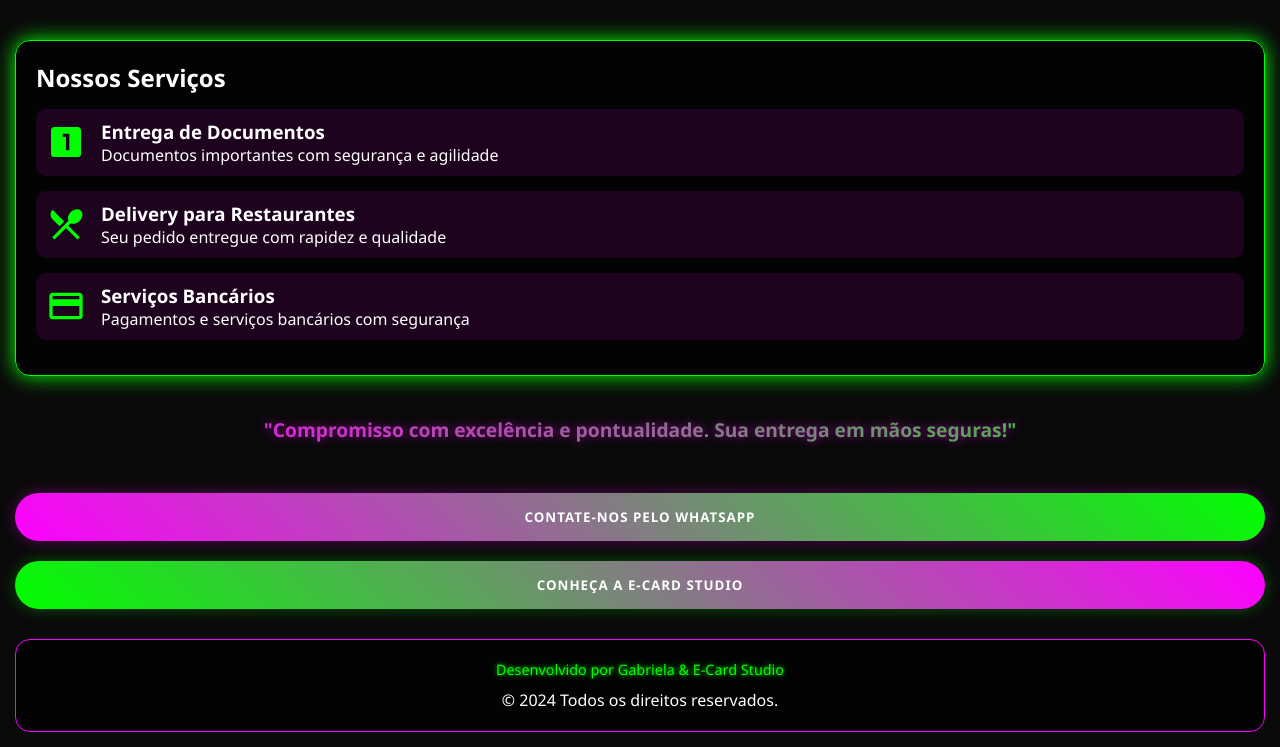
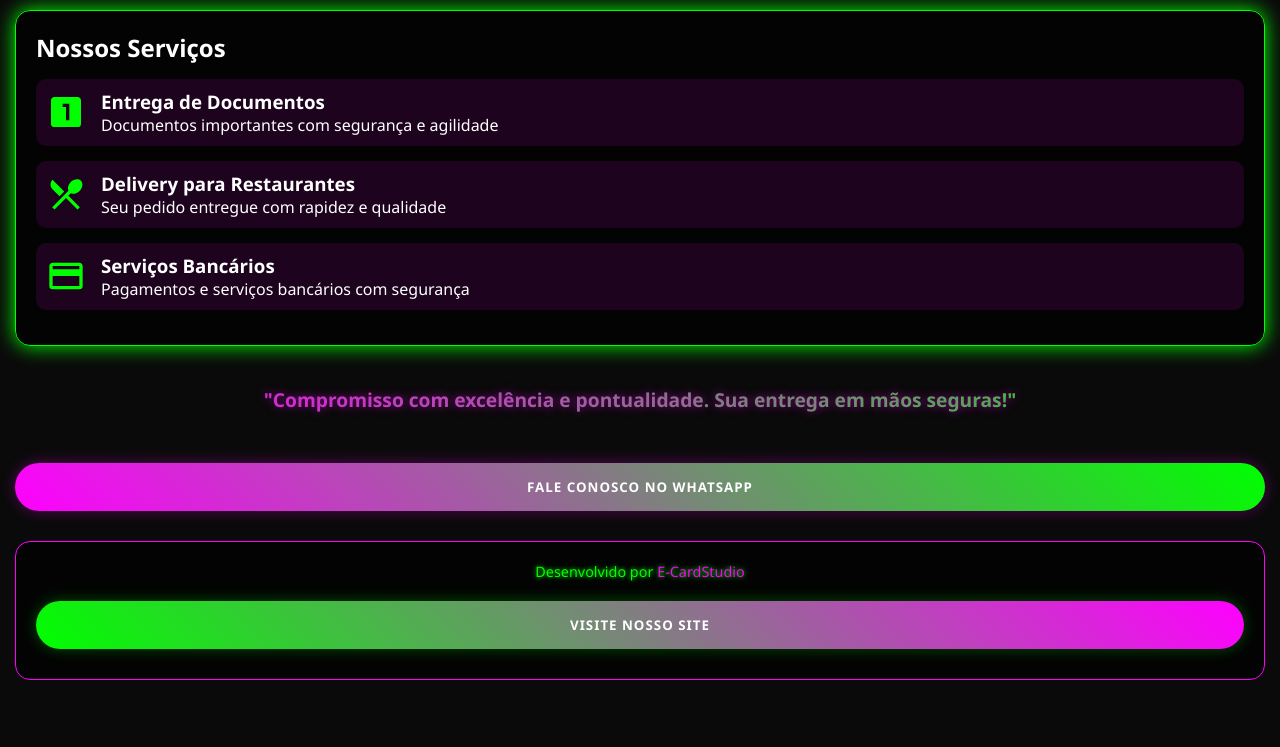
Before and after one commit to anonimatoo/motogirl, a plain HTML site: page index.html in a window 1280 px wide. Shown: the part 847-1594 px from the top of the page. After the commit the page ends 1542 px from the top, so only its background shows below. Drawn offline with Linux system fonts and the light colour scheme.

Commit message:
Update index.html

```diff
--- a/index.html
+++ b/index.html
@@ -32,8 +32,8 @@
     }
 
     .profile-pic {
-      width: 150px;
-      height: 150px;
+      width: 120px; /* Ajustado para dimensão adequada */
+      height: 120px; /* Ajustado para dimensão adequada */
       border-radius: 50%;
       border: 3px solid #00ff00;
       margin-bottom: 15px;
@@ -204,17 +204,11 @@
       "Compromisso com excelência e pontualidade. Sua entrega em mãos seguras!"
     </div>
 
-    <button class="contact-button" onclick="window.location.href='https://api.whatsapp.com/send?phone=5511977550988'">
-      Contate-nos pelo WhatsApp
-    </button>
-
-    <button class="e-cardstudio-button" onclick="window.location.href='https://e-cardstudio.com'">
-      Conheça a E-Card Studio
-    </button>
+    <button class="contact-button" onclick="window.location.href='https://api.whatsapp.com/send?phone=5511987654321&text=Olá,%20quero%20mais%20informações%20sobre%20os%20serviços.'">Fale Conosco no WhatsApp</button>
 
     <footer class="footer">
-      <p class="author">Desenvolvido por Gabriela & E-Card Studio</p>
-      <p>&copy; 2024 Todos os direitos reservados.</p>
+      <p class="author">Desenvolvido por <span style="color: #ff00ff">E-CardStudio</span></p>
+      <button class="e-cardstudio-button" onclick="window.location.href='https://www.e-cardstudio.com'">Visite nosso site</button>
     </footer>
   </div>
 </body>
```
